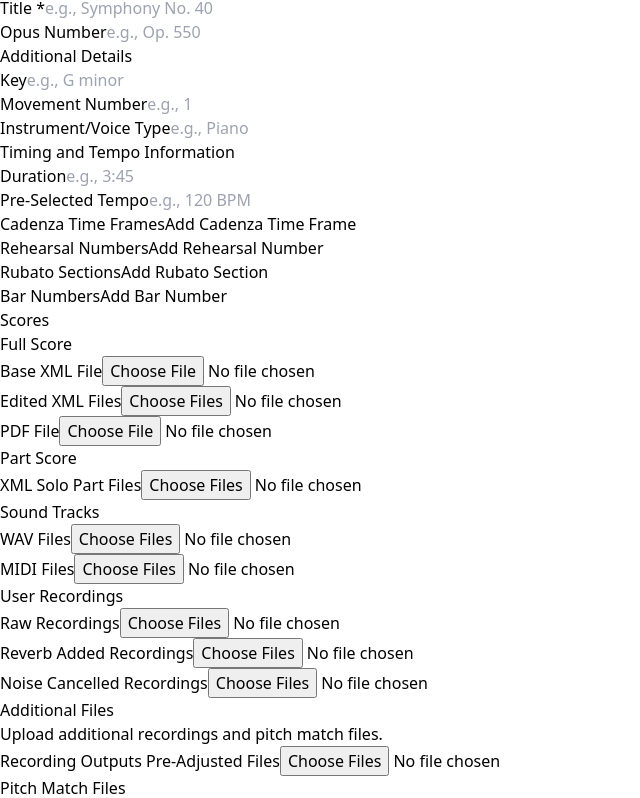
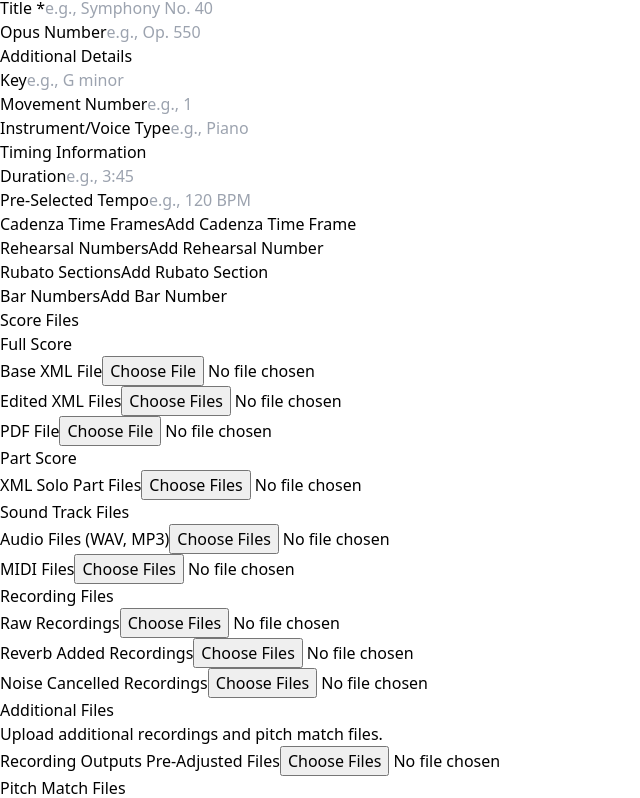
Before and after one commit to justinliuforever/music_frontend, a React (Vite) app: page /music/upload in a window 1280 px wide. Shown: the part 675-1473 px from the top of the page, without its empty margins (0-640 px from the left). Built offline with nearby package versions, Linux system fonts and the light colour scheme.

Commit message:
SCRUM-17: adjust format and allow mp3 to wavFile

```diff
--- a/config.js
+++ b/config.js
@@ -1,5 +1,5 @@
 // local test
-//export const REACT_APP_API_URL = "http://localhost:5555";
+export const REACT_APP_API_URL = "http://localhost:5555";
 
 // production
-export const REACT_APP_API_URL = "https://music-backend-az25.onrender.com";
+//export const REACT_APP_API_URL = "https://music-backend-az25.onrender.com";
--- a/src/components/music_form/SoundTracksForm.jsx
+++ b/src/components/music_form/SoundTracksForm.jsx
@@ -66,10 +66,10 @@ export default function SoundTracksForm({
       </div>
 
       <div className="space-y-6">
-        {/* WAV Files */}
+        {/* WAV/MP3 Files */}
         <div className="bg-gray-50 p-6 rounded-lg">
           <label htmlFor="soundTracks.wav" className={labelClassName}>
-            WAV Files
+            Audio Files (WAV, MP3)
           </label>
           {isEditing ? (
             <input
@@ -77,7 +77,7 @@ export default function SoundTracksForm({
               name="soundTracks.wav"
               id="soundTracks.wav"
               onChange={(e) => handleFileChange(e, 'soundTracks', 'wav')}
-              accept=".wav"
+              accept=".wav,.mp3"
               multiple
               className={fileInputClassName}
               disabled={!isEditing}
@@ -85,7 +85,7 @@ export default function SoundTracksForm({
           ) : (
             <div className="space-y-2">
               {files.soundTracks?.map((track, index) =>
-                track.wav && renderFileLink(track.wav, `WAV File ${index + 1}`)
+                track.wav && renderFileLink(track.wav, `Audio File ${index + 1}`)
               )}
             </div>
           )}
--- a/src/pages/DetailPage.jsx
+++ b/src/pages/DetailPage.jsx
@@ -508,7 +508,7 @@ function DetailPage() {
             formData={editedData}
             handleChange={handleInputChange}
             isEditing={isEditing}
-            title="Music Information"
+            title="Basic Information"
           />
 
           <TimingInfoForm
@@ -532,14 +532,14 @@ function DetailPage() {
             files={editedData}
             handleFileChange={handleFileChange}
             isEditing={isEditing}
-            title="Sound Tracks"
+            title="Sound Track Files"
           />
 
           <UserInputsForm
             files={editedData}
             handleFileChange={handleFileChange}
             isEditing={isEditing}
-            title="User Recordings"
+            title="Recording Files"
           />
 
           <AdditionalFilesForm
--- a/src/pages/UploadPage.jsx
+++ b/src/pages/UploadPage.jsx
@@ -543,7 +543,11 @@ export default function UploadPage() {
         <h2 className="text-4xl font-bold text-gray-900 mb-8">Upload Music</h2>
         <form onSubmit={handleSubmit} className="space-y-8">
           {/* Basic Information Form */}
-          <BasicInfoForm formData={formData} handleChange={handleFormDataChange} />
+          <BasicInfoForm
+            formData={formData}
+            handleChange={handleFormDataChange}
+            title="Basic Information"
+          />
 
           {/* Timing Information Form */}
           <TimingInfoForm
@@ -552,37 +556,42 @@ export default function UploadPage() {
             handleArrayChange={handleArrayChange}
             addArrayItem={addArrayItem}
             removeArrayItem={removeArrayItem}
+            title="Timing Information"
           />
 
-          {/* Scores Form */}
+          {/* Score Files Form */}
           <ScoresForm
             files={files}
             handleFileChange={handleFileChange}
             isEditing={true}
+            title="Score Files"
           />
 
-          {/* Sound Tracks Form */}
+          {/* Sound Track Files */}
           <SoundTracksForm
             files={files}
             handleFileChange={handleFileChange}
             addFilesArrayItem={addFilesArrayItem}
             removeFilesArrayItem={removeFilesArrayItem}
+            title="Sound Track Files"
           />
 
-          {/* User Inputs Form */}
+          {/* Recording Files */}
           <UserInputsForm
             files={files}
             handleFileChange={handleFileChange}
             addFilesArrayItem={addFilesArrayItem}
             removeFilesArrayItem={removeFilesArrayItem}
+            title="Recording Files"
           />
 
-          {/* Additional Files Form */}
+          {/* Additional Files */}
           <AdditionalFilesForm
             files={files}
             handleFileChange={handleFileChange}
             addFilesArrayItem={addFilesArrayItem}
             removeFilesArrayItem={removeFilesArrayItem}
+            title="Additional Files"
           />
 
           {/* Submit Button */}
```
